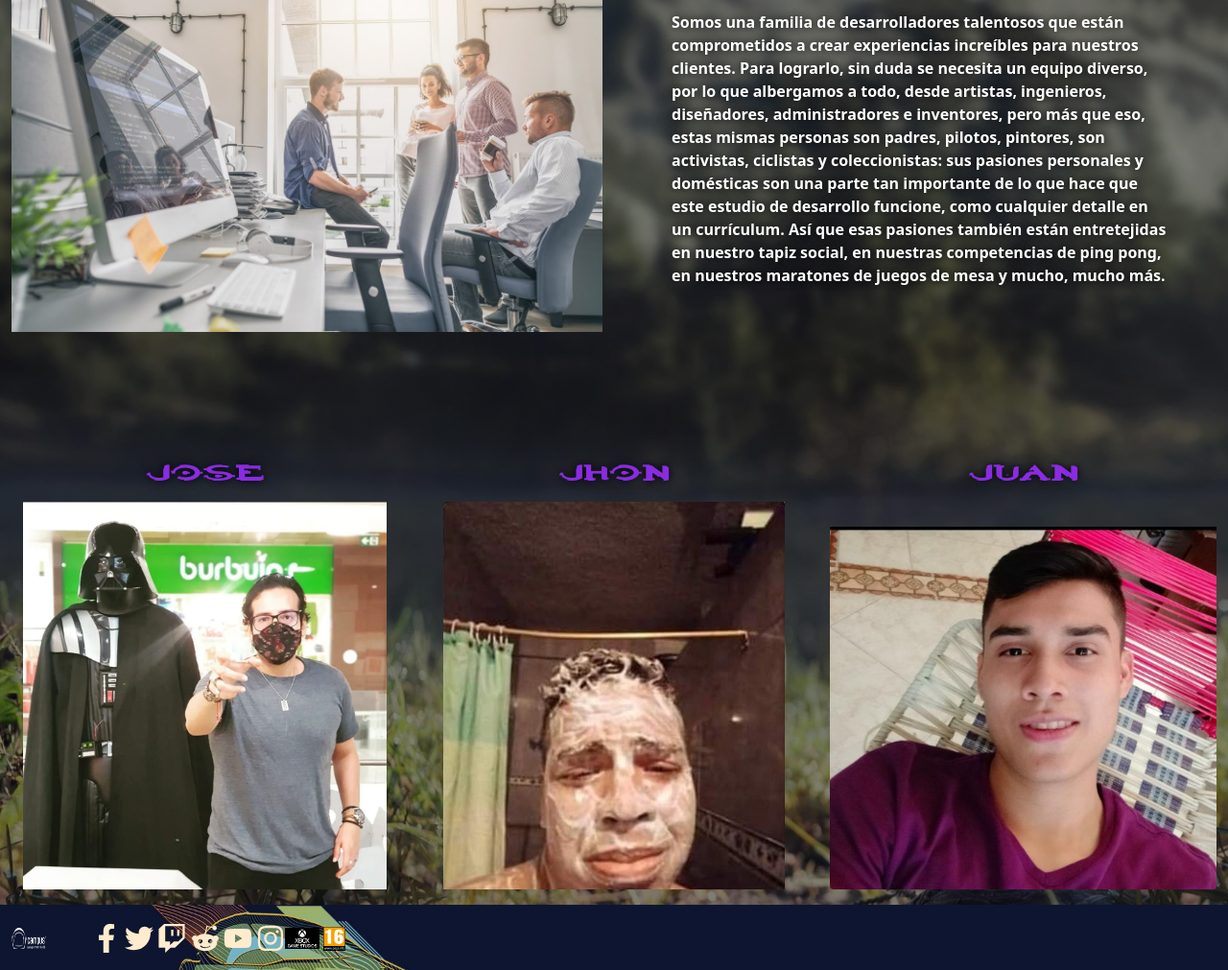
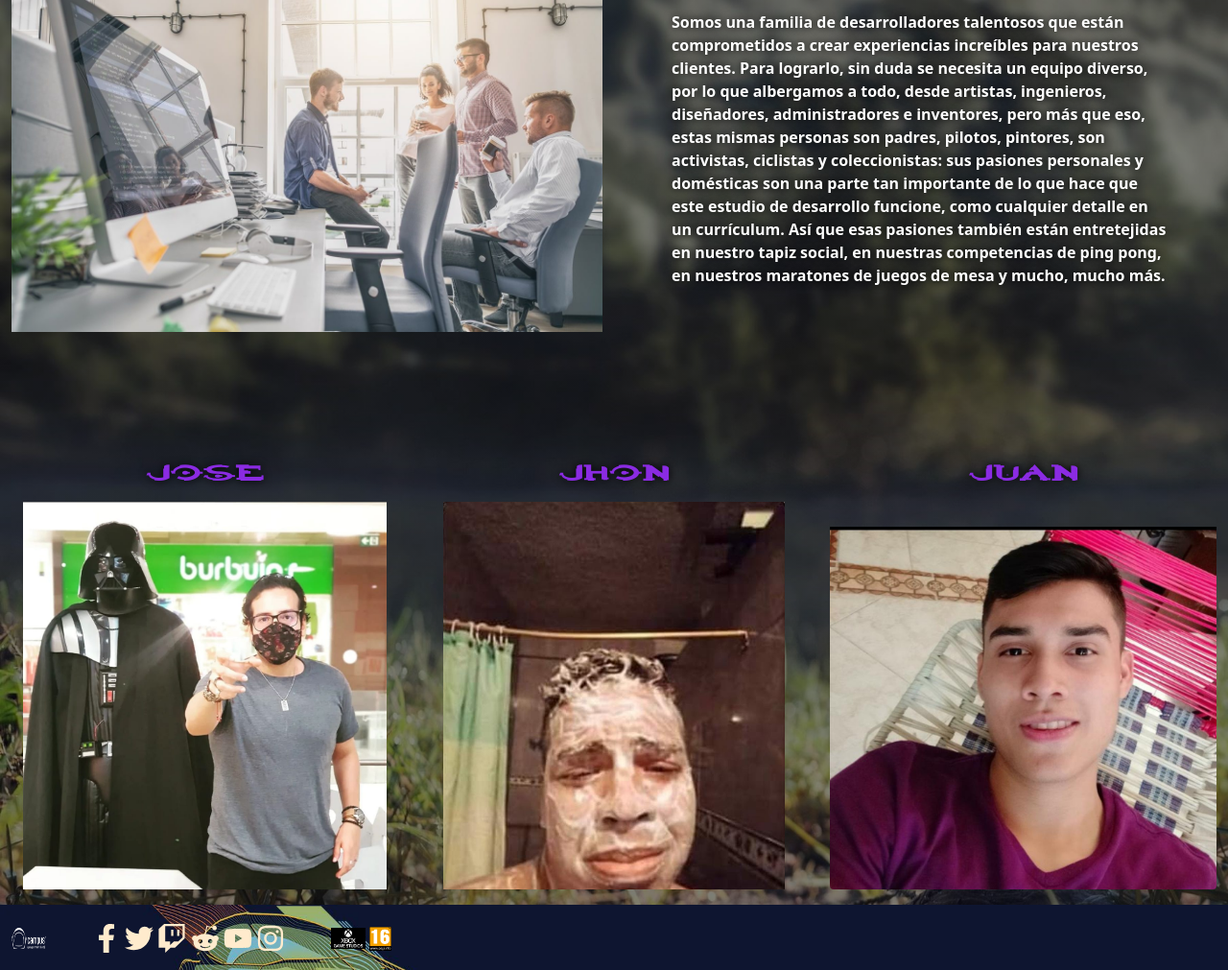
Before and after one commit to JoseCabrejoVillarCampus/ProyectoLP, a plain HTML site: page nosotros.html in a window 1280 px wide. Shown: the part 524-1535 px from the top of the page at 96% size. Drawn offline with nearby package versions, Linux system fonts and the light colour scheme.

Commit message:
buil[armas]

```diff
--- a/nosotros.html
+++ b/nosotros.html
@@ -113,10 +113,10 @@
     </section>
     <footer class="pb-2">
         <div class=" d-flex flex-row container-fluid d-flex-lg-space-around">
-            <div class="  row-cols-1 row-cols-lg-1 pe-2 pe-lg-5">
+            <div class="  row-cols-1 row-cols-lg-12 pe-2 pe-lg-5">
                 <a><img src="./impg3/logoWhite.png" id="" width="36" height="22" alt=""></a>
             </div>
-            <div>
+            <div class="  row-cols-1 row-cols-lg-12 pe-2 pe-lg-5">
                 <a><svg xmlns="http://www.w3.org/2000/svg" viewBox="0 0 320 512" width="30" height="30" ><!--! Font Awesome Pro 6.3.0 by @fontawesome - https://fontawesome.com License - https://fontawesome.com/license (Commercial License) Copyright 2023 Fonticons, Inc. --><path d="M279.14 288l14.22-92.66h-88.91v-60.13c0-25.35 12.42-50.06 52.24-50.06h40.42V6.26S260.43 0 225.36 0c-73.22 0-121.08 44.38-121.08 124.72v70.62H22.89V288h81.39v224h100.17V288z"/></svg></a>
                 <a><svg xmlns="http://www.w3.org/2000/svg" viewBox="0 0 512 512" width="30" height="30" ><!--! Font Awesome Pro 6.3.0 by @fontawesome - https://fontawesome.com License - https://fontawesome.com/license (Commercial License) Copyright 2023 Fonticons, Inc. --><path d="M459.37 151.716c.325 4.548.325 9.097.325 13.645 0 138.72-105.583 298.558-298.558 298.558-59.452 0-114.68-17.219-161.137-47.106 8.447.974 16.568 1.299 25.34 1.299 49.055 0 94.213-16.568 130.274-44.832-46.132-.975-84.792-31.188-98.112-72.772 6.498.974 12.995 1.624 19.818 1.624 9.421 0 18.843-1.3 27.614-3.573-48.081-9.747-84.143-51.98-84.143-102.985v-1.299c13.969 7.797 30.214 12.67 47.431 13.319-28.264-18.843-46.781-51.005-46.781-87.391 0-19.492 5.197-37.36 14.294-52.954 51.655 63.675 129.3 105.258 216.365 109.807-1.624-7.797-2.599-15.918-2.599-24.04 0-57.828 46.782-104.934 104.934-104.934 30.213 0 57.502 12.67 76.67 33.137 23.715-4.548 46.456-13.32 66.599-25.34-7.798 24.366-24.366 44.833-46.132 57.827 21.117-2.273 41.584-8.122 60.426-16.243-14.292 20.791-32.161 39.308-52.628 54.253z"/></svg></a>
                 <a><svg xmlns="http://www.w3.org/2000/svg" viewBox="0 0 512 512" width="30" height="30" ><!--! Font Awesome Pro 6.3.0 by @fontawesome - https://fontawesome.com License - https://fontawesome.com/license (Commercial License) Copyright 2023 Fonticons, Inc. --><path d="M391.17,103.47H352.54v109.7h38.63ZM285,103H246.37V212.75H285ZM120.83,0,24.31,91.42V420.58H140.14V512l96.53-91.42h77.25L487.69,256V0ZM449.07,237.75l-77.22,73.12H294.61l-67.6,64v-64H140.14V36.58H449.07Z"/></svg></a>
@@ -124,7 +124,7 @@
                 <a><svg xmlns="http://www.w3.org/2000/svg" viewBox="0 0 576 512" width="30" height="30" ><!--! Font Awesome Pro 6.3.0 by @fontawesome - https://fontawesome.com License - https://fontawesome.com/license (Commercial License) Copyright 2023 Fonticons, Inc. --><path d="M549.655 124.083c-6.281-23.65-24.787-42.276-48.284-48.597C458.781 64 288 64 288 64S117.22 64 74.629 75.486c-23.497 6.322-42.003 24.947-48.284 48.597-11.412 42.867-11.412 132.305-11.412 132.305s0 89.438 11.412 132.305c6.281 23.65 24.787 41.5 48.284 47.821C117.22 448 288 448 288 448s170.78 0 213.371-11.486c23.497-6.321 42.003-24.171 48.284-47.821 11.412-42.867 11.412-132.305 11.412-132.305s0-89.438-11.412-132.305zm-317.51 213.508V175.185l142.739 81.205-142.739 81.201z"/></svg></a>
                 <a><svg xmlns="http://www.w3.org/2000/svg" viewBox="0 0 448 512" width="30" height="30" ><!--! Font Awesome Pro 6.3.0 by @fontawesome - https://fontawesome.com License - https://fontawesome.com/license (Commercial License) Copyright 2023 Fonticons, Inc. --><path d="M224.1 141c-63.6 0-114.9 51.3-114.9 114.9s51.3 114.9 114.9 114.9S339 319.5 339 255.9 287.7 141 224.1 141zm0 189.6c-41.1 0-74.7-33.5-74.7-74.7s33.5-74.7 74.7-74.7 74.7 33.5 74.7 74.7-33.6 74.7-74.7 74.7zm146.4-194.3c0 14.9-12 26.8-26.8 26.8-14.9 0-26.8-12-26.8-26.8s12-26.8 26.8-26.8 26.8 12 26.8 26.8zm76.1 27.2c-1.7-35.9-9.9-67.7-36.2-93.9-26.2-26.2-58-34.4-93.9-36.2-37-2.1-147.9-2.1-184.9 0-35.8 1.7-67.6 9.9-93.9 36.1s-34.4 58-36.2 93.9c-2.1 37-2.1 147.9 0 184.9 1.7 35.9 9.9 67.7 36.2 93.9s58 34.4 93.9 36.2c37 2.1 147.9 2.1 184.9 0 35.9-1.7 67.7-9.9 93.9-36.2 26.2-26.2 34.4-58 36.2-93.9 2.1-37 2.1-147.8 0-184.8zM398.8 388c-7.8 19.6-22.9 34.7-42.6 42.6-29.5 11.7-99.5 9-132.1 9s-102.7 2.6-132.1-9c-19.6-7.8-34.7-22.9-42.6-42.6-11.7-29.5-9-99.5-9-132.1s-2.6-102.7 9-132.1c7.8-19.6 22.9-34.7 42.6-42.6 29.5-11.7 99.5-9 132.1-9s102.7-2.6 132.1 9c19.6 7.8 34.7 22.9 42.6 42.6 11.7 29.5 9 99.5 9 132.1s2.7 102.7-9 132.1z"/></svg></a>
             </div>
-            <div class="  row-cols-1 row-cols-lg-1 pe-2 pe-lg-5">
+            <div class="  row-cols-1 row-cols-lg-12 pe-2 pe-lg-5">
                 <a><img src="./imgp1/descarga.png" id="micro" width="36" height="22" alt=""></a>
                 <a><img src="./imgp1/1200px-PEGI_16.svg.png" id="ig" width="23" height="25" alt=""></a>
             </div>
--- a/style2.css
+++ b/style2.css
@@ -45,9 +45,6 @@ footer{
     a{
         font-size: 5vh;
     }
-    footer{
-        display: flex;
-    }
     #imgchange{
         width: 500px;
         height: 800px;
```
Also changed, not shown: armas.html (added), stylearmas.css (added).
